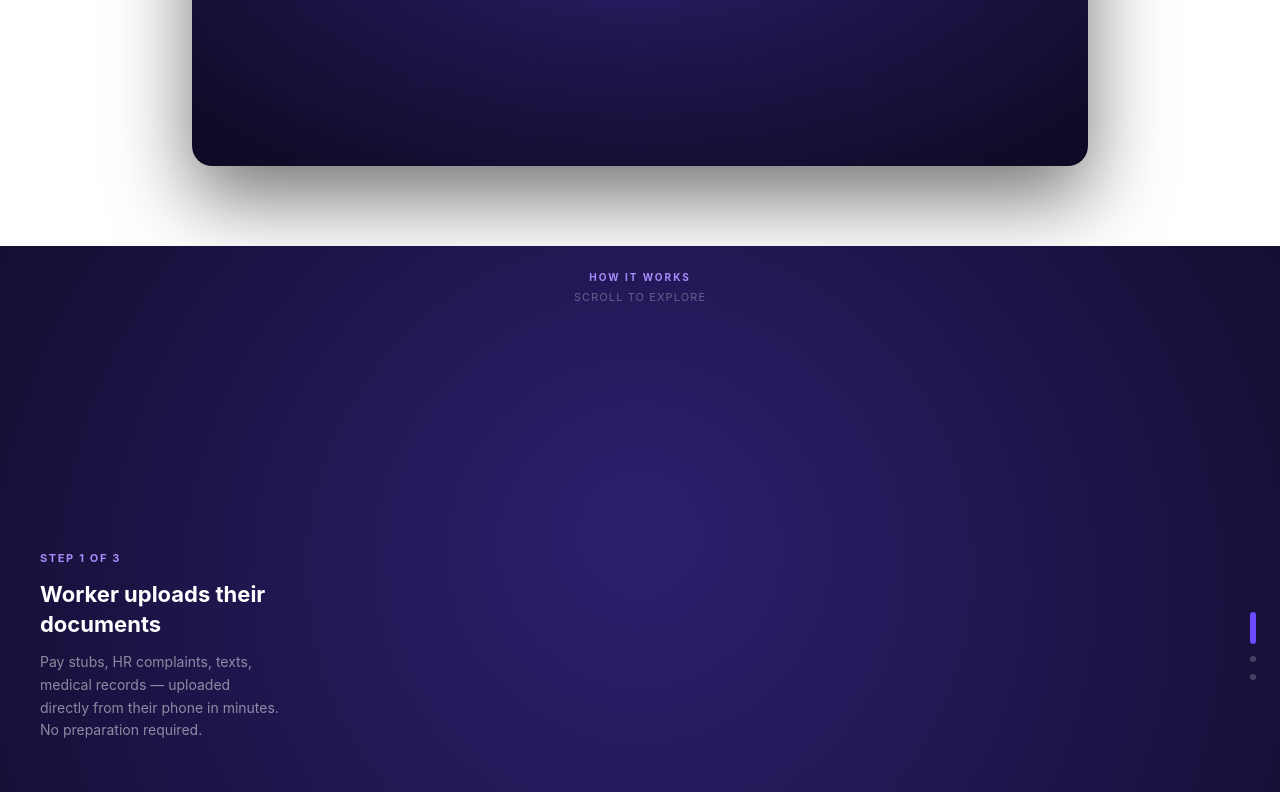
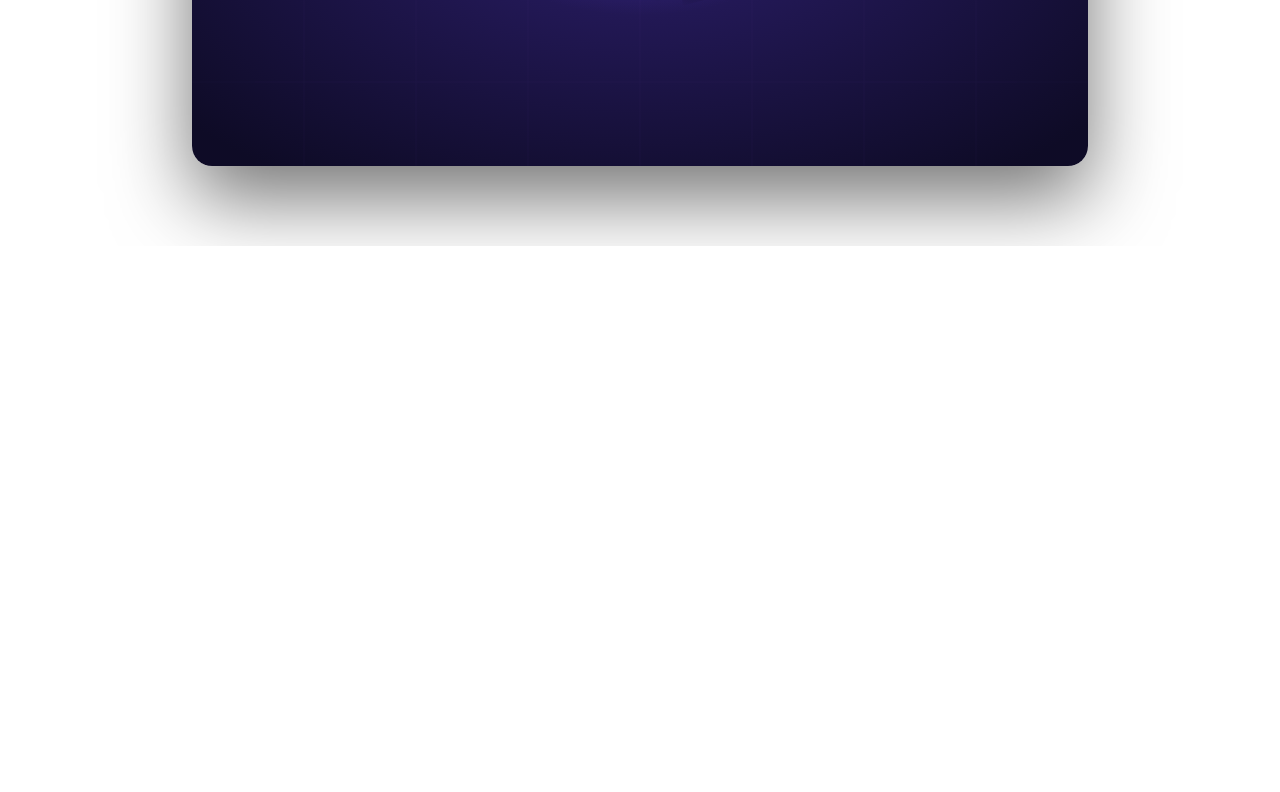
Before and after one commit to vmramey-gif/one3seven, a React (Vite) app: page / in a window 1280 px wide. Shown: the part 2005-2797 px from the top of the page. Built offline with nearby package versions, Linux system fonts and the light colour scheme; a web font is replaced by a local one.

Commit message:
Fix WorkerWorkflowScroll: use position:fixed panel driven by scroll position

```diff
--- a/src/app/screens/PublicMarketingPage.tsx
+++ b/src/app/screens/PublicMarketingPage.tsx
@@ -401,36 +401,34 @@ function IntakeTransformVisual() {
 
 // ── WorkerWorkflowScroll ─────────────────────────────────────────────────────
 function WorkerWorkflowScroll() {
-  const sectionRef  = useRef<HTMLElement>(null);
-  const stickyRef   = useRef<HTMLDivElement>(null);
-  const rafRef      = useRef<number | null>(null);
+  const placeholderRef = useRef<HTMLDivElement>(null);
+  const panelRef       = useRef<HTMLDivElement>(null);
+  const rafRef         = useRef<number | null>(null);
   const prefersReduced = useReducedMotion() ?? false;
 
   useEffect(() => {
-    const section  = sectionRef.current;
-    const container = stickyRef.current;
-    if (!section || !container || prefersReduced) return;
+    const placeholder = placeholderRef.current;
+    const panel       = panelRef.current;
+    if (!placeholder || !panel || prefersReduced) return;
 
-    const cv    = container.querySelector('canvas') as HTMLCanvasElement;
+    const cv    = panel.querySelector('canvas') as HTMLCanvasElement;
     const ctx   = cv.getContext('2d')!;
-    const card  = container.querySelector('.ww-card') as HTMLElement;
-    const inNum = container.querySelector('.ww-num') as HTMLElement;
-    const inTit = container.querySelector('.ww-title') as HTMLElement;
-    const inBod = container.querySelector('.ww-body') as HTMLElement;
-    const pips  = container.querySelectorAll('.ww-pip') as NodeListOf<HTMLElement>;
+    const card  = panel.querySelector('.ww-card') as HTMLElement;
+    const inNum = panel.querySelector('.ww-num') as HTMLElement;
+    const inTit = panel.querySelector('.ww-title') as HTMLElement;
+    const inBod = panel.querySelector('.ww-body') as HTMLElement;
+    const pips  = panel.querySelectorAll('.ww-pip') as NodeListOf<HTMLElement>;
 
     function resize() {
       const r = devicePixelRatio || 1;
-      const w = container.clientWidth, h = container.clientHeight;
-      cv.width = w * r; cv.height = h * r;
+      cv.width = window.innerWidth * r; cv.height = window.innerHeight * r;
       ctx.setTransform(r, 0, 0, r, 0, 0);
     }
     resize();
-    const ro = new ResizeObserver(resize);
-    ro.observe(container);
+    window.addEventListener('resize', resize);
 
-    const W = () => container.clientWidth;
-    const H = () => container.clientHeight;
+    const W = () => window.innerWidth;
+    const H = () => window.innerHeight;
 
     function toAnimP(raw: number) {
       if (raw < 0.28) return lerp(0, 0.18, raw / 0.28);
@@ -452,7 +450,7 @@ function WorkerWorkflowScroll() {
 
     function setRaw(v: number) {
       rawP = Math.max(0, Math.min(1, v));
-      const fillEl = container.querySelector('.ww-fill') as HTMLElement | null;
+      const fillEl = panel.querySelector('.ww-fill') as HTMLElement | null;
       if (fillEl) fillEl.style.width = (rawP * 100) + '%';
       const info = INFOS.find(x => rawP <= x.hi) || INFOS[INFOS.length - 1];
       if (info.step !== lastInfo) {
@@ -625,12 +623,15 @@ function WorkerWorkflowScroll() {
       rafRef.current = requestAnimationFrame(frame);
     }
 
-    // page scroll drives the animation
+    // page scroll drives the animation via fixed panel
     const onScroll = () => {
-      const rect = section.getBoundingClientRect();
-      const scrollable = section.offsetHeight - window.innerHeight;
+      const rect = placeholder.getBoundingClientRect();
+      const scrollable = placeholder.offsetHeight - window.innerHeight;
       if (scrollable <= 0) return;
-      setRaw(-rect.top / scrollable);
+      const inView = rect.top <= 0 && rect.bottom >= window.innerHeight;
+      panel.style.opacity = inView ? '1' : '0';
+      panel.style.pointerEvents = inView ? 'none' : 'none';
+      if (inView) setRaw(-rect.top / scrollable);
     };
     window.addEventListener('scroll', onScroll, { passive: true });
     onScroll();
@@ -640,19 +641,22 @@ function WorkerWorkflowScroll() {
 
     return () => {
       if (rafRef.current) cancelAnimationFrame(rafRef.current);
-      ro.disconnect();
+      window.removeEventListener('resize', resize);
       window.removeEventListener('scroll', onScroll);
     };
   }, [prefersReduced]);
 
   return (
-    <section ref={sectionRef} style={{ height: '320vh' }} className="relative">
+    <>
+      {/* Tall placeholder that holds scroll space */}
+      <div ref={placeholderRef} style={{ height: '320vh' }} aria-hidden="true" />
+
+      {/* Fixed fullscreen panel */}
       <div
-        ref={stickyRef}
-        className="sticky top-0 h-screen overflow-hidden"
-        style={{ background: '#0E0B26' }}
+        ref={panelRef}
+        style={{ position: 'fixed', top: 0, left: 0, right: 0, bottom: 0, zIndex: 40, background: '#0E0B26', opacity: 0, transition: 'opacity 0.3s' }}
       >
-        <canvas className="absolute inset-0 w-full h-full" />
+        <canvas style={{ position: 'absolute', inset: 0, width: '100%', height: '100%' }} />
 
         {/* Top label */}
         <div className="absolute top-6 left-0 right-0 flex flex-col items-center gap-1 pointer-events-none">
@@ -681,7 +685,7 @@ function WorkerWorkflowScroll() {
           <div className="ww-fill h-full bg-[#6D4AFF] w-0 transition-none" style={{ transition: 'width 0.05s linear' }} />
         </div>
       </div>
-    </section>
+    </>
   );
 }
 
```
